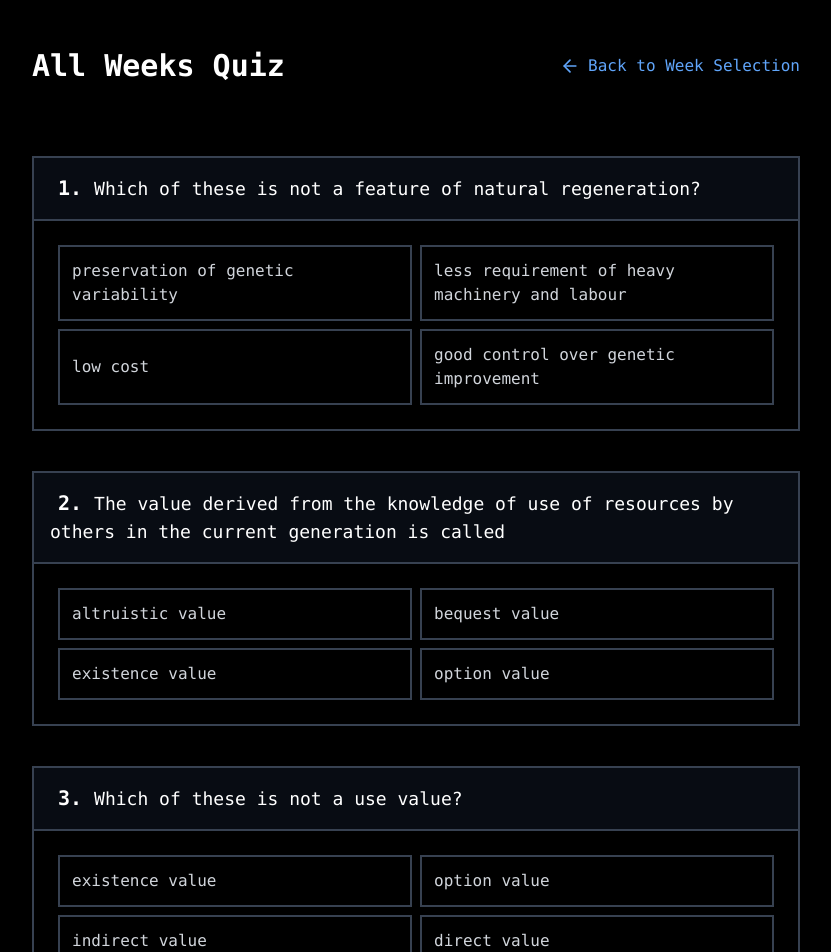
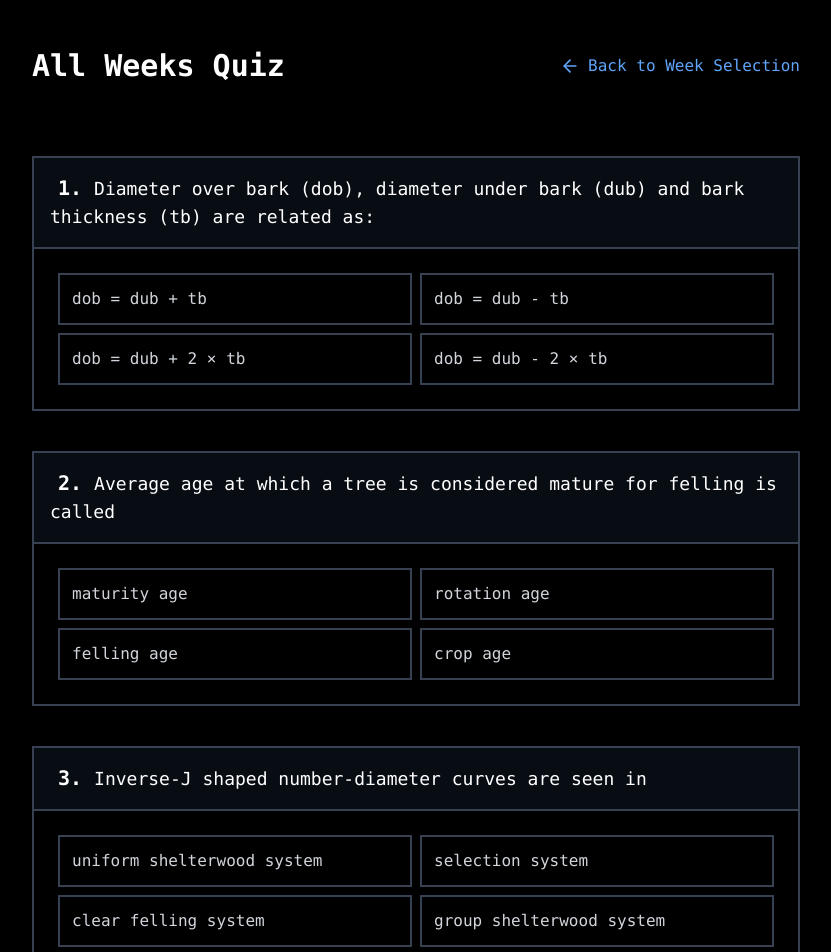
Before and after one commit to AishikTokdar/forest-nptel, a Next.js app: page /quiz/all in a window 1280 px wide. Shown: the top 952 px of the page, without its empty margins (224-1055 px from the left). Built offline with nearby package versions, Linux system fonts and the light colour scheme.

Commit message:
Added Week 7,8,9
* Rectified Incorrect Answer in Week 6

```diff
--- a/src/data/questions.ts
+++ b/src/data/questions.ts
@@ -340,7 +340,7 @@ export const questionsByWeek: { [week: string]: Question[] } = {
         "the trap is a weapon and capturing is not hunting.",
         "the trap is not a weapon and capturing is not hunting."
       ],
-      answer: "the trap is a weapon and capturing is not hunting."
+      answer: "the trap is a weapon and capturing is hunting."
     },
     {
       question: "In the formula I = P × A × T, P refers to",
@@ -475,4 +475,210 @@ export const questionsByWeek: { [week: string]: Question[] } = {
       answer: "high requirement of heavy machinery and labour"
     }
   ],
+  week8: [
+    {
+      question: "Shelterwood system results in",
+      options: [
+        "even aged stand with natural aesthetics",
+        "even aged stand with artificial aesthetics",
+        "uneven aged stand with natural aesthetics",
+        "uneven aged stand with artificial aesthetics"
+      ],
+      answer: "even aged stand with natural aesthetics"
+    },
+    {
+      question: "In group shelterwood system, the regeneration area is increased",
+      options: [
+        "centrifugally around gaps",
+        "centripetally around gaps",
+        "parallel to gaps",
+        "perpendicular to gaps"
+      ],
+      answer: "centrifugally around gaps"
+    },
+    {
+      question: "Trees not putting increment are removed during",
+      options: [
+        "preparatory felling",
+        "seeding felling",
+        "secondary felling",
+        "final felling"
+      ],
+      answer: "preparatory felling"
+    },
+    {
+      question: "Clear felling system is not used for",
+      options: [
+        "light demanding species",
+        "shade bearer species",
+        "plain areas",
+        "plateau areas"
+      ],
+      answer: "shade bearer species"
+    },
+    {
+      question: "For a crop with rotation age of 120 years, PB-III would have crop age",
+      options: [
+        "0-30 years",
+        "30-60 years",
+        "60-90 years",
+        "90-120 years"
+      ],
+      answer: "30-60 years"
+    },
+    {
+      question: "Felling made with the object of opening the canopy to remove shelter and allow more light for the regenerated crop is",
+      options: [
+        "preparatory felling",
+        "seeding felling",
+        "secondary felling",
+        "final felling"
+      ],
+      answer: "secondary felling"
+    },
+    {
+      question: "Close to nature forestry is a feature of",
+      options: [
+        "clear felling system",
+        "selection system",
+        "uniform shelterwood system",
+        "group shelterwood system"
+      ],
+      answer: "selection system"
+    },
+    {
+      question: "Inverse-J shaped number-diameter curves are seen in",
+      options: [
+        "clear felling system",
+        "selection system",
+        "uniform shelterwood system",
+        "group shelterwood system"
+      ],
+      answer: "selection system"
+    },
+    {
+      question: "Which of these is the correct sequence for shelterwood system?",
+      options: [
+        "Preparatory felling -> Secondary felling -> Seedling felling -> Final felling",
+        "Preparatory felling -> Seedling felling -> Secondary felling -> Final felling",
+        "Preparatory felling -> Secondary felling -> Seeding felling -> Final felling",
+        "Preparatory felling -> Seeding felling -> Secondary felling -> Final felling"
+      ],
+      answer: "Preparatory felling -> Seeding felling -> Secondary felling -> Final felling"
+    },
+    {
+      question: "Catchment areas are best suited for",
+      options: [
+        "clear felling system",
+        "selection system",
+        "uniform shelterwood system",
+        "group shelterwood system"
+      ],
+      answer: "selection system"
+    }
+  ],
+  week9: [
+    {
+      question: "Trees to be retained are shown in ___ marking colour",
+      options: ["yellow", "blue", "red", "white"],
+      answer: "blue"
+    },
+    {
+      question: "Trees on boundary are shown in ___ marking colour",
+      options: ["yellow", "blue", "red", "white"],
+      answer: "red"
+    },
+    {
+      question: "Cutting of timber into logs is known as",
+      options: ["marking", "bucking", "skidding", "delimbing"],
+      answer: "bucking"
+    },
+    {
+      question: "Careful selection of trees for harvesting based on a forest management prescription is known as",
+      options: ["surveying", "cruising", "marking", "logging"],
+      answer: "marking"
+    },
+    {
+      question: "Net growth in initial volume is given by",
+      options: ["V2-V1", "V2-V1+H-I", "V2-V1+H-I+M", "V2-V1+H-I-M"],
+      answer: "V2-V1+H-I"
+    },
+    {
+      question: "Research plots are shown in ___ marking colour",
+      options: ["yellow", "blue", "red", "white"],
+      answer: "white"
+    },
+    {
+      question: "Which of these gives the greatest accuracy in constructing face cuts",
+      options: ["conventional face", "humboldt face", "open face", "all of these"],
+      answer: "conventional face"
+    },
+    {
+      question: "Which of these gives the greatest saving of lumber",
+      options: ["conventional face", "humboldt face", "open face", "all of these"],
+      answer: "humboldt face"
+    },
+    {
+      question: "Moving of logs from forest to landing area is known as",
+      options: ["marking", "bucking", "skidding", "delimbing"],
+      answer: "skidding"
+    },
+    {
+      question: "Surveying timberlands to locate and estimate the volumes and grades of standing timber meeting requirements is known as",
+      options: ["surveying", "cruising", "marking", "logging"],
+      answer: "cruising"
+    }
+  ],
+  week10: [
+    {
+      question: "Wet and dry treatment of seeds is used for which species",
+      options: ["amla", "mango", "ber", "teak"],
+      answer: "teak"
+    },
+    {
+      question: "Which of these is not a laboratory method to determine best days for seed collection?",
+      options: ["maximum dry weight", "colour of fruits", "moisture content of fruits", "chemical analysis of fat and nitrogen content"],
+      answer: "colour of fruits"
+    },
+    {
+      question: "Which of these characterises a refractory site",
+      options: ["soil depth < 10 cm", "soil depth 10-30 cm", "soil depth > 30 cm", "none of these"],
+      answer: "soil depth < 10 cm"
+    },
+    {
+      question: "Which of these prevents water logging",
+      options: ["sunken bed", "raised bed", "flat bed", "all of these"],
+      answer: "raised bed"
+    },
+    {
+      question: "Number of seeds in sample that germinate up to the peak germination period expressed as % is a definition of",
+      options: ["germination number", "germination percentage", "germination energy", "germination power"],
+      answer: "germination energy"
+    },
+    {
+      question: "Which of these conserves moisture",
+      options: ["sunken bed", "raised bed", "flat bed", "all of these"],
+      answer: "sunken bed"
+    },
+    {
+      question: "Agave is used for",
+      options: ["barbed wire fencing", "live fencing", "chain link fencing", "stone wall fencing"],
+      answer: "live fencing"
+    },
+    {
+      question: "Shell cracking of seeds is used for which species",
+      options: ["amla", "mango", "ber", "teak"],
+      answer: "ber"
+    },
+    {
+      question: "Choice of spacing is dependent upon",
+      options: ["objective of plantation", "site-species matching", "growth rate", "all of these"],
+      answer: "all of these"
+    },
+    {
+      question: "Which of these is a good storage condition",
+      options: ["high moisture, high temperature", "high moisture, low temperature", "low moisture, high temperature", "low moisture, low temperature"],
+      answer: "low moisture, low temperature"
+    }
+  ],
 };
```
